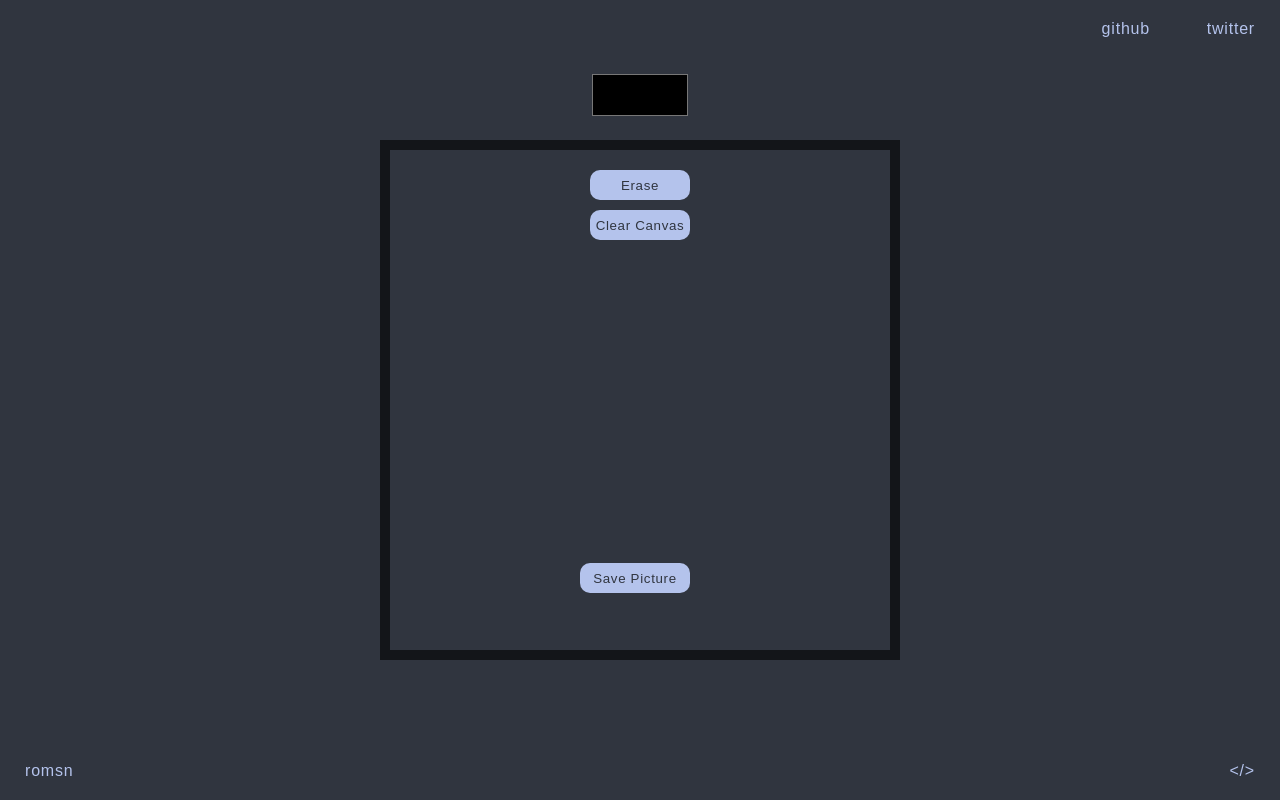
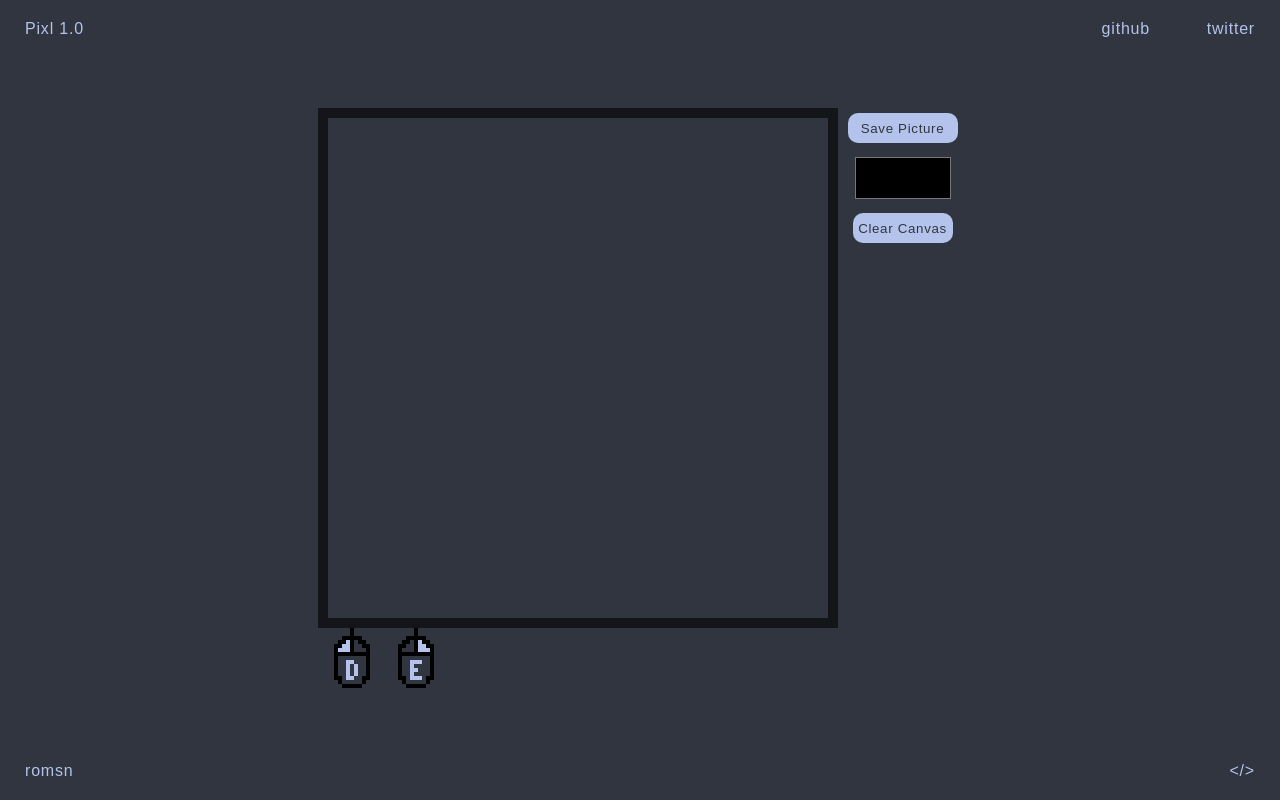
Before and after one commit to romsnjack/Pixl, a plain HTML site: page main.html in a window 1280 px wide. Drawn offline with Linux system fonts and the light colour scheme; a web font is replaced by a local one.

Commit message:
Add mouse images and fix

```diff
--- a/main.html
+++ b/main.html
@@ -2,7 +2,7 @@
 <html lang="en">
 	<head>
 		<meta charset="UTF-8" />
-		<link rel="icon" href="icon.png" />
+		<link rel="icon" href=".png/icon.png" />
 		<link href="https://fonts.cdnfonts.com/css/common-pixel" rel="stylesheet" />
 		<meta name="viewport" content="width=device-width, initial-scale=1.0" />
 		<link href="style-main.css" rel="stylesheet" type="text/css" />
@@ -15,14 +15,30 @@
 	</head>
 	<body>
 		<a class="romsn">romsn</a>
+		<a class="pixl">Pixl 1.0</a>
 		<a class="github" href="https://github.com/romsnjack">github</a>
 		<a class="twitter" href="https://twitter.com/romsnonline">twitter</a>
-		<a class="symbol" href="/index.html">&lt;/&gt;</a>
-		<canvas id="canvas" width="500" height="500"></canvas>
-		<input type="color" id="color-picker" value="#000000" />
-		<button id="save-button">Save Picture</button>
-		<button id="erase-button">Erase</button>
-		<button id="clear-button">Clear Canvas</button>
+		<a class="symbol" href="index.html">&lt;/&gt;</a>
+
+		<div class="container">
+			<div class="canvas-container">
+				<canvas
+					id="canvas"
+					width="500"
+					height="500"
+					oncontextmenu="return false"
+				></canvas>
+				<div class="button-container">
+					<button id="save-button">Save Picture</button>
+					<input type="color" id="color-picker" value="#000000" />
+					<button id="clear-button">Clear Canvas</button>
+				</div>
+			</div>
+			<div class="mouse-container">
+				<img id="left-mouse" src=".png/left_mouse.png" />
+				<img id="right-mouse" src=".png/right_mouse.png" />
+			</div>
+		</div>
 		<script src="pixel-drawing.js"></script>
 	</body>
 </html>
--- a/pixel-drawing.js
+++ b/pixel-drawing.js
@@ -3,7 +3,6 @@ const ctx = canvas.getContext('2d');
 const GRID_SIZE = 10; // Change this to change the size of the grid squares
 const colorPicker = document.querySelector('#color-picker');
 const saveButton = document.querySelector('#save-button');
-const eraseButton = document.querySelector('#erase-button');
 const clearButton = document.querySelector('#clear-button');
 
 let isDrawing = false;
@@ -33,23 +32,24 @@ function draw(e) {
 	const x = e.offsetX;
 	const y = e.offsetY;
 
-	const row = Math.floor(y / GRID_SIZE);
-	const col = Math.floor(x / GRID_SIZE);
-
-	ctx.fillStyle = colorPicker.value;
-	ctx.fillRect(col * GRID_SIZE, row * GRID_SIZE, GRID_SIZE, GRID_SIZE);
-}
-
-function erase(e) {
-	if (!isErasing) return;
-
-	const x = e.offsetX;
-	const y = e.offsetY;
-
-	const row = Math.floor(y / GRID_SIZE);
-	const col = Math.floor(x / GRID_SIZE);
-
-	ctx.clearRect(col * GRID_SIZE, row * GRID_SIZE, GRID_SIZE, GRID_SIZE);
+	if (e.buttons === 1) {
+		// left mouse button is being held down
+		ctx.fillStyle = colorPicker.value;
+		ctx.fillRect(
+			Math.floor(x / GRID_SIZE) * GRID_SIZE,
+			Math.floor(y / GRID_SIZE) * GRID_SIZE,
+			GRID_SIZE,
+			GRID_SIZE
+		);
+	} else if (e.buttons === 2) {
+		// right mouse button is being held down
+		ctx.clearRect(
+			Math.floor(x / GRID_SIZE) * GRID_SIZE,
+			Math.floor(y / GRID_SIZE) * GRID_SIZE,
+			GRID_SIZE,
+			GRID_SIZE
+		);
+	}
 }
 
 clearButton.addEventListener('click', clearCanvas);
@@ -69,14 +69,3 @@ function savePicture() {
 	link.click();
 	document.body.removeChild(link);
 }
-
-eraseButton.addEventListener('click', toggleErase);
-
-function toggleErase() {
-	isErasing = !isErasing;
-	if (isErasing) {
-		eraseButton.classList.add('active');
-	} else {
-		eraseButton.classList.remove('active');
-	}
-}
--- a/style-index.css
+++ b/style-index.css
@@ -11,6 +11,14 @@ body {
 	align-items: center;
 	min-height: 100vh;
 	background-color: #30353f;
+}
+
+.big-box {
+	position: relative;
+	width: 395px;
+	height: 385px;
+	background-color: #1d1e1f;
+	border-radius: 8px;
 }
 
 .box {
@@ -47,7 +55,7 @@ body {
 	letter-spacing: 0.05em;
 }
 
-.login-button {
+#login-button {
 	border: none;
 	outline: none;
 	background-color: white;
@@ -94,3 +102,14 @@ body {
 	text-decoration: none;
 	letter-spacing: 0.05em;
 }
+
+.pixl {
+	position: absolute;
+	top: 20px;
+	left: 25px;
+	z-index: 100;
+	display: block;
+	color: #b4c3ec;
+	text-decoration: none;
+	letter-spacing: 0.05em;
+}
--- a/style-main.css
+++ b/style-main.css
@@ -13,22 +13,50 @@ body {
 	background-color: #30353f;
 }
 
-canvas {
-	background-color: transparent;
+.container {
+	display: flex;
+	flex-direction: column;
+	align-items: center;
+}
+
+.canvas-container {
+	display: flex;
+	flex-direction: row;
+	justify-content: flex-end;
+	align-items: flex-start;
+}
+
+.button-container {
+	display: flex;
+	flex-direction: column;
+	align-items: center;
+	margin-left: 5px;
+}
+
+.button-container > * {
+	margin: 5px;
+}
+
+.mouse-container {
+	display: flex;
+	width: 100%;
+}
+
+.mouse-container img {
+	max-width: 50%;
 }
 
 #save-button {
 	background-color: #b4c3ec;
 	color: #30353f;
-	position: fixed;
-	bottom: 207px;
-	left: 580px;
+	position: flex;
 	width: 110px;
 	height: 30px;
 	border: none;
 	border-radius: 10px;
 	letter-spacing: 0.05em;
 	transition: 0.4s;
+	cursor: pointer;
 }
 
 #save-button:hover {
@@ -36,37 +64,17 @@ canvas {
 	transition: 0.4s;
 }
 
-#erase-button {
+#clear-button {
 	background-color: #b4c3ec;
 	color: #30353f;
-	position: fixed;
-	bottom: 600px;
-	right: 590px;
+	position: flex;
 	width: 100px;
 	height: 30px;
 	border: none;
 	border-radius: 10px;
 	letter-spacing: 0.05em;
 	transition: 0.4s;
-}
-
-#erase-button:hover {
-	background-color: white;
-	transition: 0.4s;
-}
-
-#clear-button {
-	background-color: #b4c3ec;
-	color: #30353f;
-	position: fixed;
-	bottom: 560px;
-	right: 590px;
-	width: 100px;
-	height: 30px;
-	border: none;
-	border-radius: 10px;
-	letter-spacing: 0.05em;
-	transition: 0.4s;
+	cursor: pointer;
 }
 
 #clear-button:hover {
@@ -76,17 +84,27 @@ canvas {
 
 #color-picker {
 	background-color: #30353f;
-	position: fixed;
-	bottom: 680px;
-	right: 590px;
+	position: flex;
 	width: 100px;
 	height: 50px;
 	border: none;
+	cursor: pointer;
 }
 
 .romsn {
 	position: absolute;
 	bottom: 20px;
+	left: 25px;
+	z-index: 100;
+	display: block;
+	color: #b4c3ec;
+	text-decoration: none;
+	letter-spacing: 0.05em;
+}
+
+.pixl {
+	position: absolute;
+	top: 20px;
 	left: 25px;
 	z-index: 100;
 	display: block;
@@ -105,6 +123,7 @@ canvas {
 	text-decoration: none;
 	transition-duration: 0.4s;
 	letter-spacing: 0.05em;
+	cursor: pointer;
 }
 
 .github:hover {
@@ -123,6 +142,7 @@ canvas {
 	text-decoration: none;
 	transition-duration: 0.4s;
 	letter-spacing: 0.05em;
+	cursor: pointer;
 }
 
 .twitter:hover {
@@ -141,6 +161,7 @@ canvas {
 	text-decoration: none;
 	transition-duration: 0.4s;
 	letter-spacing: 0.05em;
+	cursor: pointer;
 }
 
 .symbol:hover {
```
Also changed, not shown: index.html (+11 -8 lines), .png/icon.png (renamed from icon.png), .png/left_mouse.png (added), .png/logo.png (added), .png/right_mouse.png (added).
